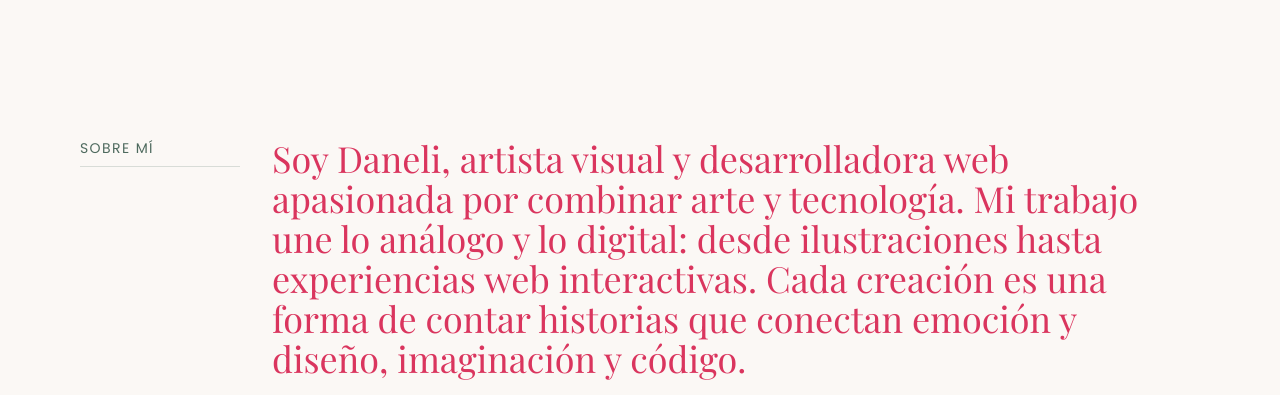
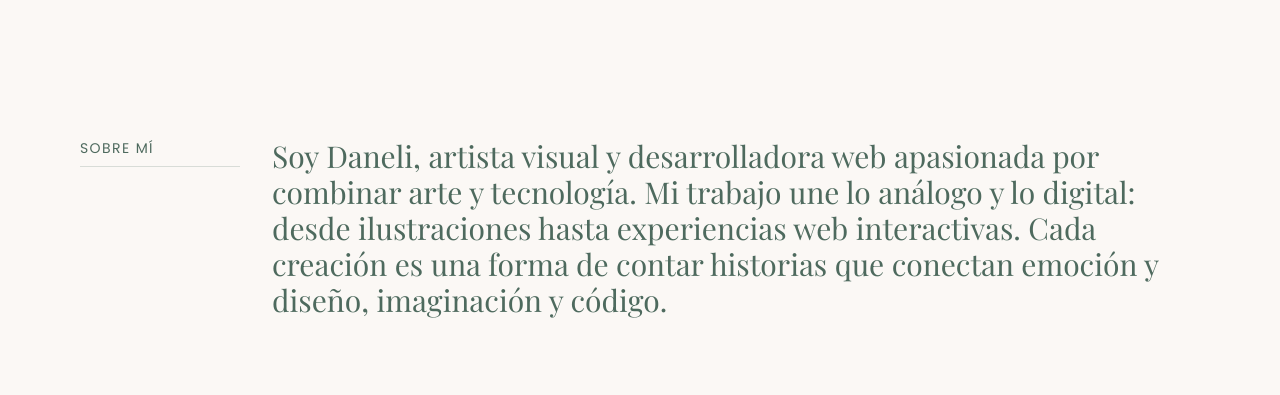
Before and after one commit to DaniGonzalez1/Daneli-Art-Web, a website: page index.html in a window 1280 px wide. Shown: the part 1080-1475 px from the top of the page. Drawn offline with nearby package versions, Linux system fonts and the light colour scheme; grey boxes are pictures that could not be loaded; a web font is replaced by a local one.

Commit message:
cambio de color texto

```diff
--- a/index.html
+++ b/index.html
@@ -475,14 +475,14 @@
 
                     <!-- Columna 2: Texto Principal (md:col-span-10) -->
                     <div class="md:col-span-10">
-                        <h2
-                            class="text-2xl md:text-4xl font-playfair font-light text-custom-texto-principal max-w-4xl leading-snug fade-in-right-h2">
+                        <h1
+                            class="text-xl md:text-3xl font-playfair font-light text-custom-verde-oliva max-w-4xl leading-snug fade-in-right-h2">
                             Soy Daneli, artista visual y desarrolladora web apasionada por combinar arte y tecnología.
                             Mi
                             trabajo une lo análogo y lo digital: desde ilustraciones hasta experiencias web
                             interactivas. Cada creación es una forma de contar historias que conectan emoción y diseño,
                             imaginación y código.
-                        </h2>
+                        </h1>
                     </div>
                 </div>
 
```
